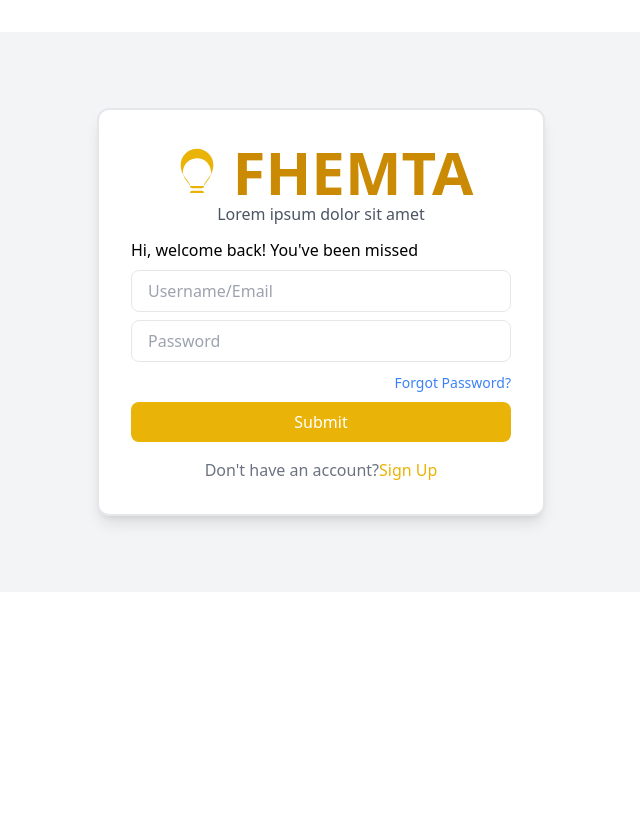
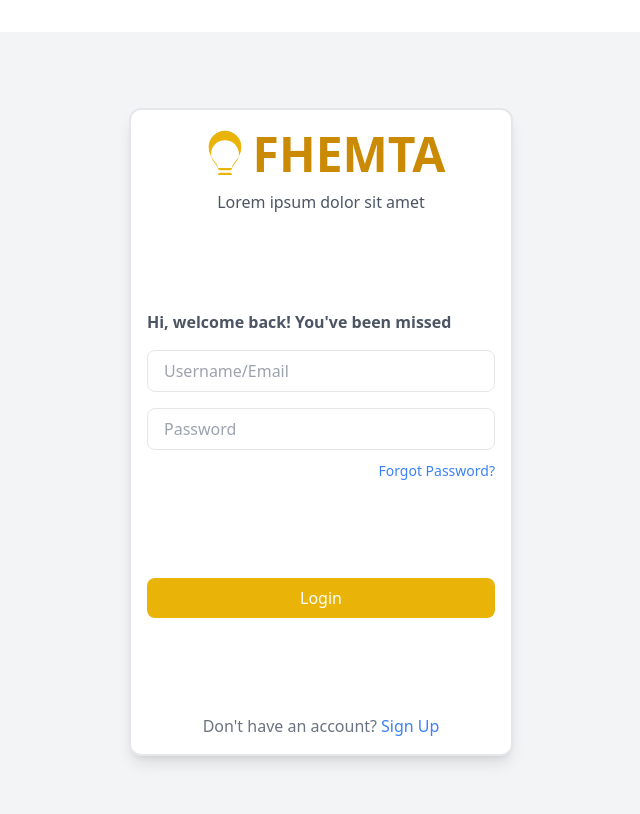
Before and after one commit to Ahsaan-ullah3236/React-js_Task_firstSol, a React (Vite) app in the folder my-vue-app/: page / in a window 1280 px wide. Shown: the top 814 px of the page, without its empty margins (319-959 px from the left). Built offline with nearby package versions, Linux system fonts and the light colour scheme.

Commit message:
Refactor Login_form component for improved readability and styling

```diff
--- a/my-vue-app/src/Components/Login_form.jsx
+++ b/my-vue-app/src/Components/Login_form.jsx
@@ -1,11 +1,10 @@
-import React from 'react'
+import React from 'react';
 
-function Login_form() {
+function LoginForm() {
   return (
-    <>
-    <div className="flex items-center justify-center h-[70vh] bg-gray-100">
-      <div className="w-full max-w-md p-8 bg-white shadow-lg rounded-xl border-2">
-        <div className="flex items-center justify-center space-x-2">
+    <div className="flex items-center justify-center min-h-screen bg-gray-100 p-4">
+      <div className="w-full max-w-sm p-4 bg-white shadow-lg rounded-xl border-2">
+        <div className="flex items-center justify-center space-x-0">
           <svg
             xmlns="http://www.w3.org/2000/svg"
             fill="currentColor"
@@ -14,33 +13,31 @@ function Login_form() {
           >
             <path d="M12 2a7 7 0 0 0-7 7c0 2.69 1.33 4.61 2.46 6.06.65.81 1.29 1.61 1.54 2.44v.5a1 1 0 0 0 1 1h4a1 1 0 0 0 1-1v-.5c.25-.83.89-1.63 1.54-2.44C17.67 13.61 19 11.69 19 9a7 7 0 0 0-7-7Zm-2 18a1 1 0 0 0-1 1h6a1 1 0 0 0-1-1h-4Zm-1-2c-.05-.14-.18-.45-.44-.81a9.9 9.9 0 0 1-.82-1.09c-.86-1.14-1.74-2.33-1.74-4 0-3.34 2.66-6 6-6s6 2.66 6 6c0 1.67-.88 2.86-1.74 4a9.9 9.9 0 0 1-.82 1.09c-.26.36-.39.67-.44.81h-6Z" />
           </svg>
-          <h1 className="text-6xl font-bold text-yellow-600">FHEMTA</h1>
+          <h1 className="text-5xl font-extrabold text-yellow-600">FHEMTA</h1>
         </div>
 
-        <p className="text-gray-600 text-center mb-3">Lorem ipsum dolor sit amet</p>
+        <p className="text-gray-600 text-center mt-2">Lorem ipsum dolor sit amet</p>
 
-        <form id="myForm" className="space-y-2">
-          <h4 className="text-left">Hi, welcome back! You've been missed</h4>
+        <form id="myForm" className="mt-24">
+          <h5 className="text-left font-semibold text-gray-600">Hi, welcome back! You've been missed</h5>
 
-          <label htmlFor="email" className="sr-only">Username/Email</label>
           <input
             type="email"
             id="email"
             placeholder="Username/Email"
             required
-            className="w-full px-4 py-2 border rounded-lg focus:outline-none focus:ring-2 focus:ring-yellow-500"
+            className="w-full px-4 py-2 mt-4 border rounded-lg focus:outline-none focus:ring-2 focus:ring-yellow-500"
           />
 
-          <label htmlFor="password" className="sr-only">Password</label>
           <input
             type="password"
             id="password"
             placeholder="Password"
             required
-            className="w-full px-4 py-2 border rounded-lg focus:outline-none focus:ring-2 focus:ring-yellow-500"
+            className="w-full px-4 py-2 mt-4 border rounded-lg focus:outline-none focus:ring-2 focus:ring-yellow-500"
           />
 
-          <div className="text-right">
+          <div className="text-right mt-2">
             <a href="#" className="text-blue-500 text-sm hover:underline" aria-label="Forgot Password">
               Forgot Password?
             </a>
@@ -48,21 +45,21 @@ function Login_form() {
 
           <button
             type="submit"
-            className="w-full bg-yellow-500 text-white py-2 rounded-lg hover:bg-yellow-600 transition duration-300"
+            className="w-full mt-24 bg-yellow-500 text-white py-2 rounded-lg hover:bg-yellow-600 transition duration-300"
           >
-            Submit
+            Login
           </button>
         </form>
 
-        <p className="text-center text-gray-500 mt-4">
+        <p className="text-center text-gray-500 mt-24">
           Don't have an account?
-          <a href="#" className="text-yellow-500 hover:underline" aria-label="Sign Up">
+          <a href="#" className="text-blue-500 hover:underline ml-1" aria-label="Sign Up">
             Sign Up
           </a>
         </p>
       </div>
     </div>
-    </>
-  )
+  );
 }
-export default Login_form
+
+export default LoginForm;
```
Also changed, not shown: my-vue-app/src/App.jsx (line endings or trailing spaces).
